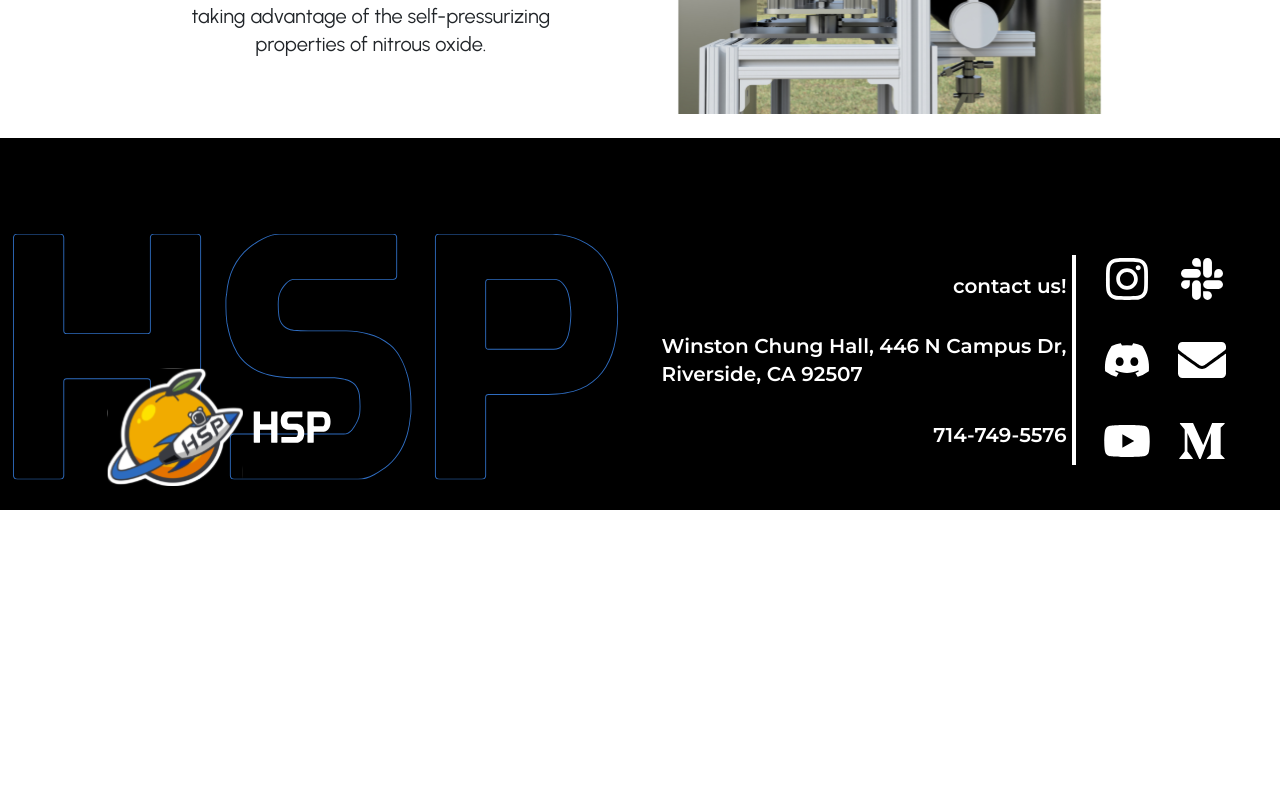
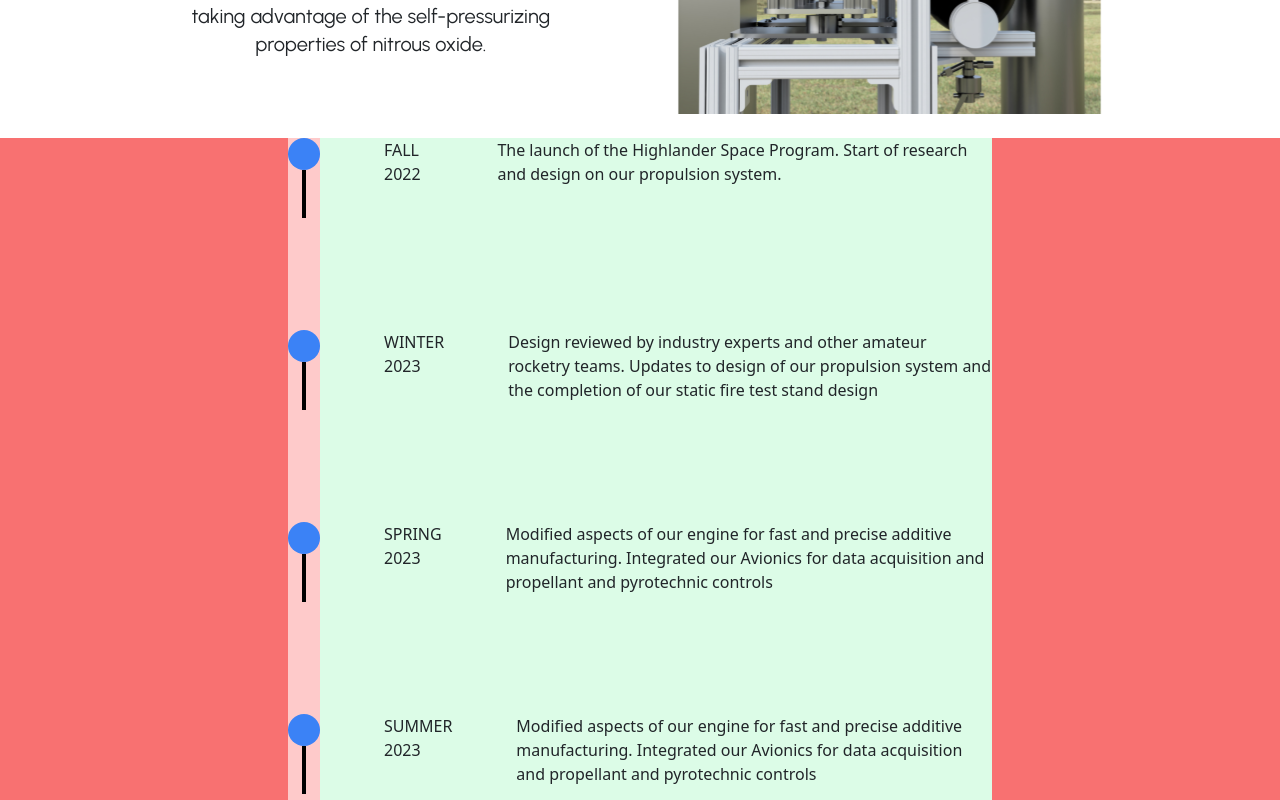
Before and after one commit to acm-ucr/hsp-website, a Next.js app: page /projects in a window 1280 px wide. Shown: the part 840-1640 px from the top of the page. Before the commit the page ends 1350 px from the top, so only its background shows below. Built offline with nearby package versions, Linux system fonts and the light colour scheme.

Commit message:
first attempt at timeline, need to find a way to not have a line at the bottom

```diff
--- a/src/app/board/page.js
+++ b/src/app/board/page.js
@@ -1,6 +1,7 @@
 import React from "react";
 import Team from "@/components/board/Team";
 import PageTitle from "@/components/PageTitle";
+
 const page = () => {
   return (
     <div>
--- a/src/app/projects/page.js
+++ b/src/app/projects/page.js
@@ -1,11 +1,12 @@
 import React from "react";
 import Poseidon from "@/components/projects/poseidon/Poseidon";
+import Timeline from "@/components/projects/poseidon/Timeline";
 
 const page = () => {
   return (
     <div>
       {" "}
-      <Poseidon />{" "}
+      <Poseidon /> <Timeline />
     </div>
   );
 };
--- a/src/components/projects/poseidon/Timeline.js
+++ b/src/components/projects/poseidon/Timeline.js
@@ -1,7 +1,23 @@
 import React from "react";
-
+import texts from "@/data/Poseidon/Timeline";
 const Timeline = () => {
-  return <div>Timeline</div>;
+  return (
+    <div className="bg-red-400">
+      {texts.map((blah, index) => (
+        <div
+          key={index}
+          className="bg-green-100 flex justify-center mx-72 h-48"
+        >
+          <div className="bg-red-200 ">
+            <div className="rounded-full w-8 h-8 bg-blue-500"> </div>
+            <div className="w-1 text-black bg-black h-12 ml-3.5"></div>
+          </div>
+          <p className="px-16">{blah.data}</p>
+          <p>{blah.para}</p>
+        </div>
+      ))}
+    </div>
+  );
 };
 
 export default Timeline;
```
